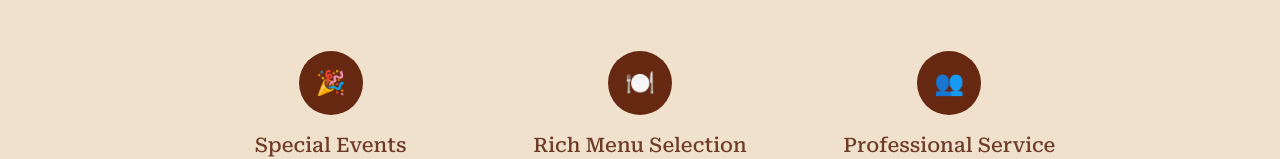
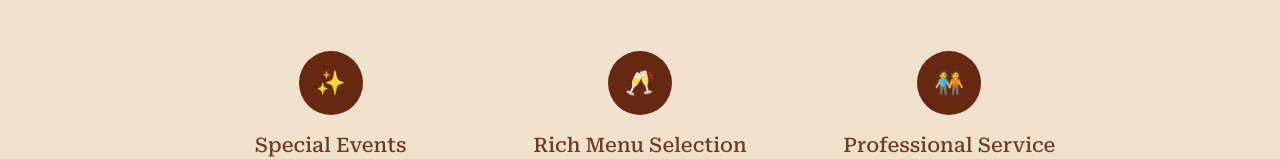
Before and after one commit to LJFamily2/NextJS_ThemXua, a Next.js app in the folder themxua/: page /party in a window 1280 px wide. Shown: the part 1340-1499 px from the top of the page. Built offline with nearby package versions, Linux system fonts and the light colour scheme.

Commit message:
feat: update party page icons for enhanced visual appeal

```diff
--- a/themxua/app/party/page.tsx
+++ b/themxua/app/party/page.tsx
@@ -313,7 +313,7 @@ export default function PartyPage() {
             <div className="grid grid-cols-1 md:grid-cols-3 gap-8 mt-12">
               <div className="text-center">
                 <div className="w-16 h-16 bg-themxua-secondary rounded-full flex items-center justify-center mx-auto mb-4">
-                  <span className="text-2xl text-white">🎉</span>
+                  <span className="text-2xl text-white">✨</span>
                 </div>
                 <h3 className="text-xl font-medium text-themxua-primary mb-2">
                   {t('party.services.events.title')}
@@ -326,7 +326,7 @@ export default function PartyPage() {
               <div className="text-center">
                 <Link href="/menu" target="_blank" className="inline-block">
                   <div className="w-16 h-16 bg-themxua-secondary rounded-full flex items-center justify-center mx-auto mb-4 hover:bg-themxua-dark transition-colors duration-200">
-                    <span className="text-2xl text-white">🍽️</span>
+                    <span className="text-2xl text-white">🥂</span>
                   </div>
                 </Link>
                 <h3 className="text-xl font-medium text-themxua-primary mb-2">
@@ -339,7 +339,7 @@ export default function PartyPage() {
 
               <div className="text-center">
                 <div className="w-16 h-16 bg-themxua-secondary rounded-full flex items-center justify-center mx-auto mb-4">
-                  <span className="text-2xl text-white">👥</span>
+                  <span className="text-2xl text-white">🧑‍🤝‍🧑</span>
                 </div>
                 <h3 className="text-xl font-medium text-themxua-primary mb-2">
                   {t('party.services.staff.title')}
```
